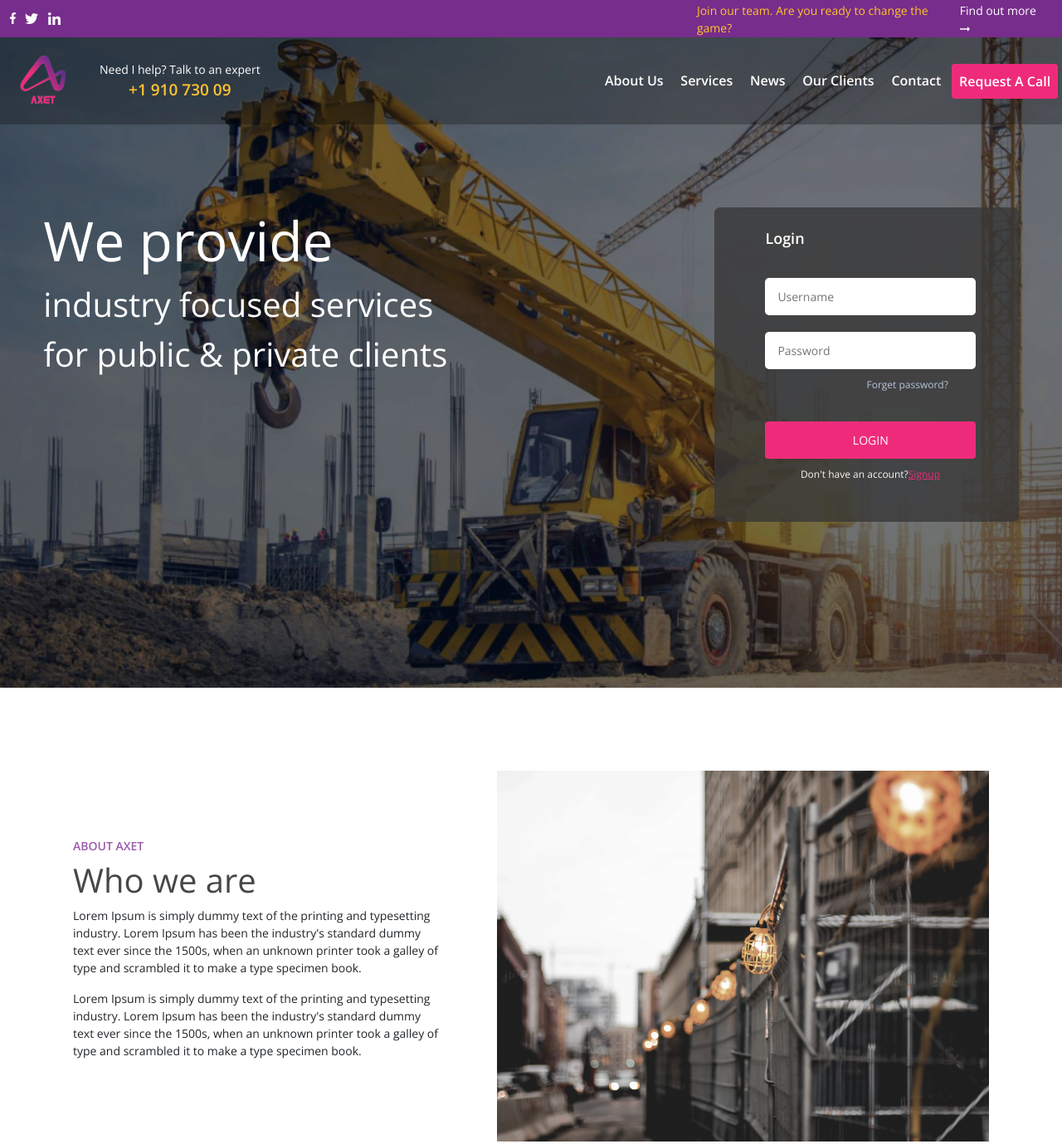
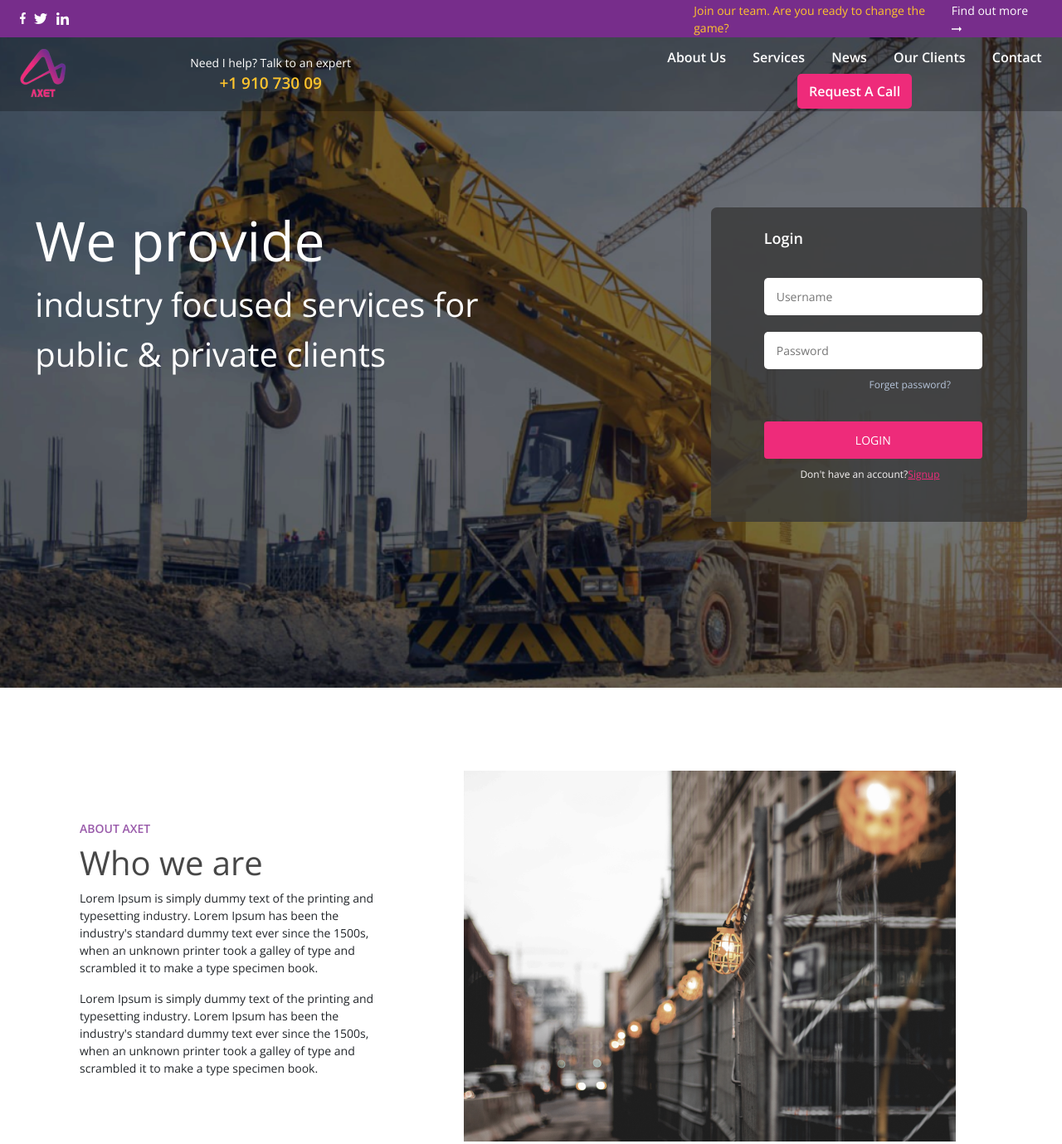
Before and after one commit to atolubolu/AXET-BS, a plain HTML site: page Index.html in a window 1280 px wide. Shown: the top 1379 px of the page at 83% size. Drawn offline with nearby package versions, Linux system fonts and the light colour scheme.

Commit message:
New update

```diff
--- a/Index.html
+++ b/Index.html
@@ -18,7 +18,7 @@
                     <img src="images/twitter-icon.svg" alt="">
                     <img src="images/linkedin.svg" alt="">
                 </div>
-                <div class="col-lg-5 col-md-8 col-9 offset-lg-6 offset-md-2 moreinfo">
+                <div class="col-lg-5 col-md-10 col-9 offset-lg-6 moreinfo">
                     <div id="hd1">Join our team. Are you ready to change the game?</div>
                     <div id="hd2">Find out more <img src="images/arrow.png" alt=""></div>
                 </div>
@@ -26,7 +26,7 @@
             <div class="row links">
                 <nav class="navbar navbar-expand-lg">
                     <div class="container-fluid">
-                      <a class="navbar-brand" href="#"><img src="images/logo.png" alt=""></a>
+                      <a class="navbar-brand col-2" href="#"><img src="images/logo.png" alt=""></a>
                       <div class="nav-item call">
                         <p>Need I help? Talk to an expert</p>
                         <p>+1 910 730 09</p>
@@ -50,7 +50,8 @@
                             <a href="#contact" class="navlink nav-link">Contact</a>
                         </li>
                         <li class="nav-item">
-                            <a href="#" class="navlink nav-link btn text-white button">Request a call</a>
+                            <!-- <a href="#" class="navlink nav-link btn text-white button">Request a call</a> -->
+                            <button class="button"><a href="#" class="navlink nav-link">Request a call</a></button>
                         </li>
                         </ul>
                       </div>
@@ -58,12 +59,13 @@
                   </nav>
             </div>
         </div>
-        <div id="Q12" class="container-fluid">
+        <div class="container-fluid">
+            <div id="Q12" class="container-fluid">
                 <div class="row">
                     <div class="container">
                         <div class="row">
                             <div class="col-lg">
-                                <div class="caption col-lg-10 col-md-10 col-10 offset-1 offset-lg-1 offset-md-2">
+                                <div class="caption col-lg-10 col-md-10 col-10 offset-1 offset-lg-1 offset-md-">
                                     <h1>We provide </h1>
                                     <p>industry focused services for public & private clients</p>
                                 </div>
@@ -96,9 +98,9 @@
                     </div>
                 </div>
         </div>
-        <div class="container abt">
-            <div class="row" id="about_us">
-                <div class="col-lg aboutuscntt">
+        <div class="container abt" id="about_us">
+            <div class="row">
+                <div class="col-lg col-md-12 col offset-1 aboutuscntt">
                     <h6 class="abouthd">ABOUT AXET</h6>
                     <h4 class="aboutsubhd">Who we are </h4>
                     <p class="abouttxt">
@@ -108,7 +110,7 @@
                         Lorem Ipsum is simply dummy text of the printing and typesetting industry. Lorem Ipsum has been the industry's standard dummy text ever since the 1500s, when an unknown printer took a galley of type and scrambled it to make a type specimen book.
                     </p>
                 </div>
-                <div class="col-lg aboutimg">
+                <div class="col-lg col-md-12 col-6 offset-1 aboutimg">
                     <img src="images/about-image.png" alt="">
                 </div>
             </div>
@@ -201,6 +203,7 @@
                 </div>
             </div>
         </div>
+        </div>
     </div>
     <script src="https://cdn.jsdelivr.net/npm/bootstrap@5.1.3/dist/js/bootstrap.bundle.min.js" integrity="sha384-ka7Sk0Gln4gmtz2MlQnikT1wXgYsOg+OMhuP+IlRH9sENBO0LRn5q+8nbTov4+1p" crossorigin="anonymous"></script>
 </body>
--- a/index.css
+++ b/index.css
@@ -2,6 +2,7 @@
 body{
     overflow-x: hidden;
     font-family: 'Open Sans', sans-serif;
+    width: 100%;
 }
 .container-fluid{
     padding: 0;
@@ -17,17 +18,20 @@ body{
     background-size: cover;
     padding: 250px 0 200px;
     margin: 0;
+    width: 100%;
 }
 .hd{
     background: #772D8B;
     height: 45px;
     display: flex;
     align-items: center;
+    width: 100%;
+    margin: 0;
 }
 .moreinfo{
     display: flex;
     flex-direction: row;
-    justify-content: space-between;
+    justify-content: space-evenly;
     padding: 0 30px;
     padding-left: 7%;
 }
@@ -74,6 +78,9 @@ nav > div{
 .navlink:hover{
     color: #EE2B7A;
 }
+.navbar{
+    padding: 0;
+}
 ul{
     display: flex;
     justify-content: space-evenly;
@@ -85,10 +92,14 @@ ul{
 }
 .button{
     background: #EE2B7A;
+    border-radius: 5px;
+    border: none;
 }
 .links{
     margin-bottom: 100px;
     background: #00000042;
+    width: 100%;
+    margin: 0;
 }
 .loginbox{
     background: #373737C9;
@@ -259,6 +270,7 @@ ul{
     font-style: normal;
     color: #D2CECE;
     text-align: center;
+    margin-top: 50px
 }
 .workflowsubhd{
     font-size: 40px;
@@ -304,7 +316,23 @@ ul{
     text-align: center;
     color: #FFFFFF;
 }
+.col-lg{
+    padding: 0;
+}
 @media screen and (max-width: 768px) {
+    .icons{
+        padding: 0;
+    }
+    .moreinfo{
+        padding: 0;
+    }
+    .button{
+        width: 20%;
+        text-align: center;
+    }
+    ul{
+        margin-left: 20px;
+    }
     .lgbhd{
         font-size: 24px;
     }
@@ -378,4 +406,8 @@ ul{
     .service{
         width: 80%;
     }
+    .navbar-toggler{
+        width: 20%;
+        margin: 0;
+    }
 }
```
